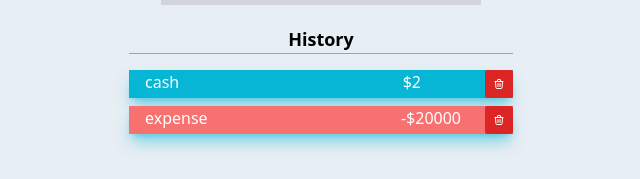
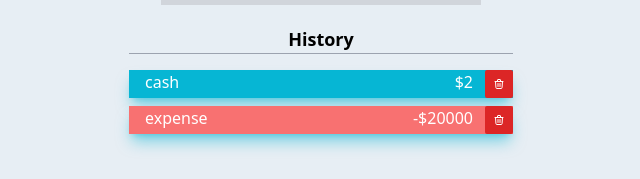
Before and after one commit to MoeMoeee/expense-tracker, a React (Create React App) app: page / in a window 1280 px wide. Shown: the part 259-438 px from the top of the page, without its empty margins (319-959 px from the left). Built offline with nearby package versions, Linux system fonts and the light colour scheme.

Commit message:
added margin for delete button

```diff
--- a/src/assets/main.css
+++ b/src/assets/main.css
@@ -496,15 +496,6 @@ video {
 .ml-auto {
   margin-left: auto;
 }
-.mr-6 {
-  margin-right: 1.5rem;
-}
-.ml-10 {
-  margin-left: 2.5rem;
-}
-.ml-1 {
-  margin-left: 0.25rem;
-}
 .mb-4 {
   margin-bottom: 1rem;
 }
--- a/src/components/Transaction.js
+++ b/src/components/Transaction.js
@@ -5,11 +5,11 @@ export const Transaction = ({transaction}) => {
     return (
       <>
         <div className="mb-2 pl-4 flex grow text-white font-medium border-2 border-none bg-cyan-500 shadow-lg shadow-cyan-500/50 hover:bg-cyan-600">{transaction.text}
-          <span className='ml-auto mr-6'>
+          <span className='ml-auto mr-3'>
             ${transaction.amount}
 
           </span>
-          <button class="ml-10 inline-flex items-center px-2 py-2 bg-red-600 hover:bg-red-700 text-white text-sm font-medium rounded-sm">
+          <button class="inline-flex items-center px-2 py-2 bg-red-600 hover:bg-red-700 text-white text-sm font-medium rounded-sm">
               <svg xmlns="http://www.w3.org/2000/svg" class="h-3 w-3" fill="none" viewBox="0 0 24 24" stroke="currentColor">
                 <path stroke-linecap="round" stroke-linejoin="round" stroke-width="2" d="M19 7l-.867 12.142A2 2 0 0116.138 21H7.862a2 2 0 01-1.995-1.858L5 7m5 4v6m4-6v6m1-10V4a1 1 0 00-1-1h-4a1 1 0 00-1 1v3M4 7h16" />
               </svg>
@@ -26,8 +26,8 @@ export const Transaction = ({transaction}) => {
   else {
     return (
     <div className='mb-2 pl-4 flex grow  text-white font-medium border-2 border-none bg-red-400 shadow-lg shadow-cyan-500/50'>{transaction.text}
-      <span className='ml-auto mr-6'>-${-transaction.amount}</span>
-      <button class="ml-0.5 inline-flex items-center px-2 py-2 bg-red-600 hover:bg-red-800 text-white text-sm font-medium rounded-sm">
+      <span className='ml-auto mr-3'>-${-transaction.amount}</span>
+      <button class="inline-flex items-center px-2 py-2 bg-red-600 hover:bg-red-800 text-white text-sm font-medium rounded-sm">
               <svg xmlns="http://www.w3.org/2000/svg" class="h-3 w-3" fill="none" viewBox="0 0 24 24" stroke="currentColor">
                 <path stroke-linecap="round" stroke-linejoin="round" stroke-width="2" d="M19 7l-.867 12.142A2 2 0 0116.138 21H7.862a2 2 0 01-1.995-1.858L5 7m5 4v6m4-6v6m1-10V4a1 1 0 00-1-1h-4a1 1 0 00-1 1v3M4 7h16" />
               </svg>
```
